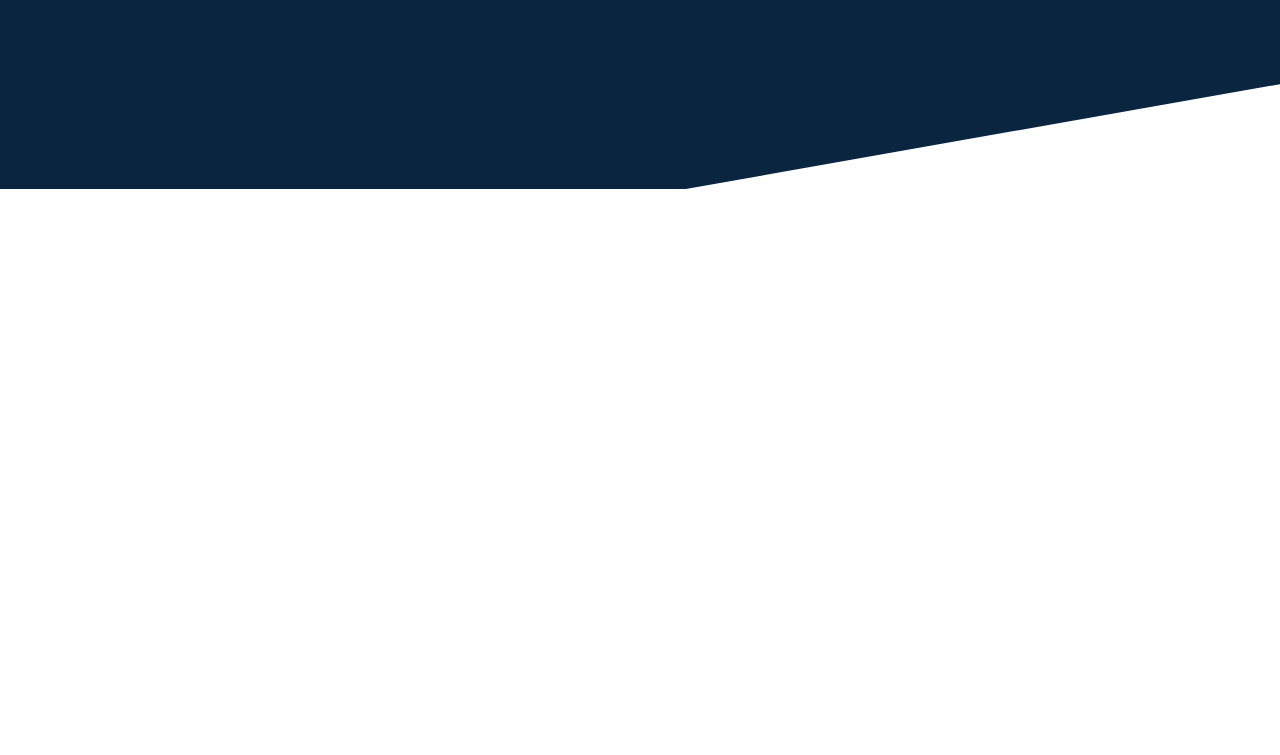
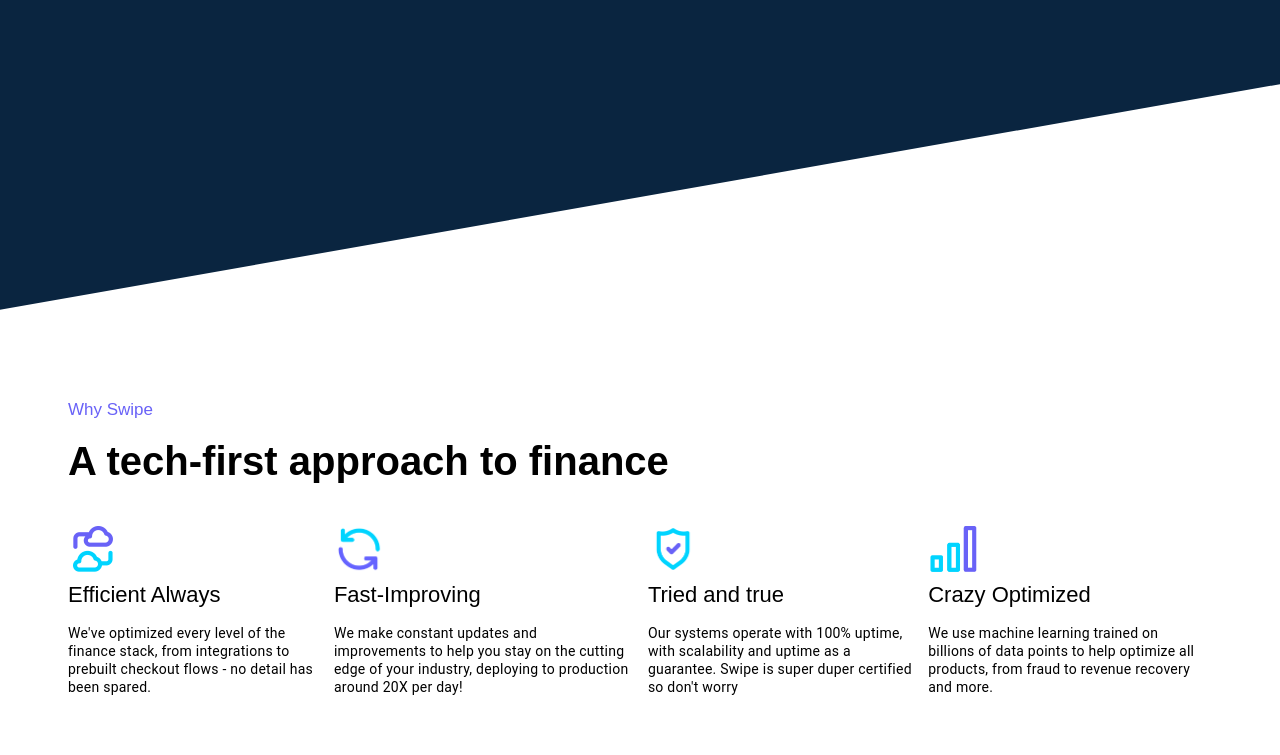
Before and after one commit to RodCastDev/Swipe, a plain HTML site: page index.html in a window 1280 px wide. Shown: the part 3445-4200 px from the top of the page. Before the commit the page ends 3634 px from the top, so only its background shows below. Drawn offline with Linux system fonts and the light colour scheme.

Commit message:
add Seccion-4

```diff
--- a/index.html
+++ b/index.html
@@ -179,6 +179,46 @@
           </div>
         </div>
       </div>
+
+      <!-- WHY SWIPE SECTION -->
+      <div class="why-swipe-section">
+        <div class="section-container" >
+            <p class="subtitle" >Why Swipe</p>
+            <h2>A tech-first approach to finance</h2>
+            <div class="card-container">
+                <div class="card">
+                    <img src="src/assets/cloud-icon.png" alt="cloud" class="icon2" >
+                    <h3>Efficient Always</h3>
+                    <p class="secondary-text" >We've optimized every level of the finance stack,
+                        from integrations to prebuilt checkout flows - no detail has been spared.
+                    </p>
+                </div>
+                <div class="card">
+                    <img src="src/assets/cycle-icon.png" alt="cycle" class="icon2" >
+                    <h3>Fast-Improving</h3>
+                    <p class="secondary-text" >We make constant updates and improvements to help you
+                        stay on the cutting edge of your industry, deploying to production around 20X per day!
+                    </p>
+                </div>
+                <div class="card">
+                    <img src="src/assets/shield-icon.png" alt="shield" class="icon2" >
+                    <h3>Tried and true</h3>
+                    <p class="secondary-text" >Our systems operate with 100% uptime, with scalability and
+                        uptime as a guarantee. Swipe is super duper certified so don't worry
+                    </p>
+                </div>
+                <div class="card">
+                    <img src="src/assets/bars-icon.png" alt="bars" class="icon2" >
+                    <h3>Crazy Optimized</h3>
+                    <p class="secondary-text" >We use machine learning trained on billions of data points
+                        to help optimize all products, from fraud to revenue recovery and more.
+                    </p>
+                </div>
+            </div>
+        </div>
+        </div>
+
+
     </main>
   </body>
 </html>
```
